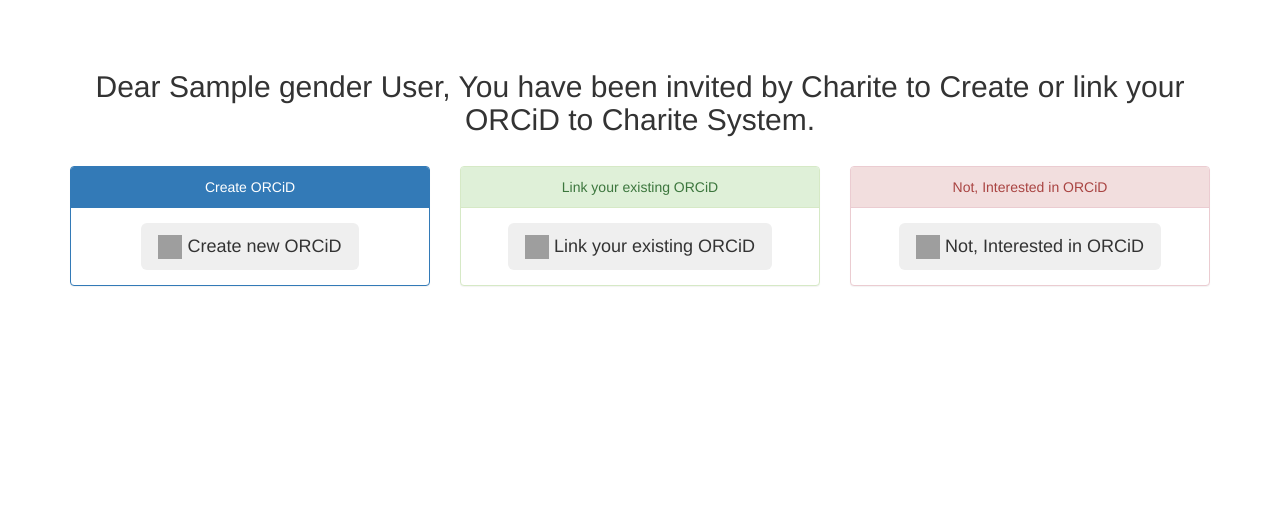
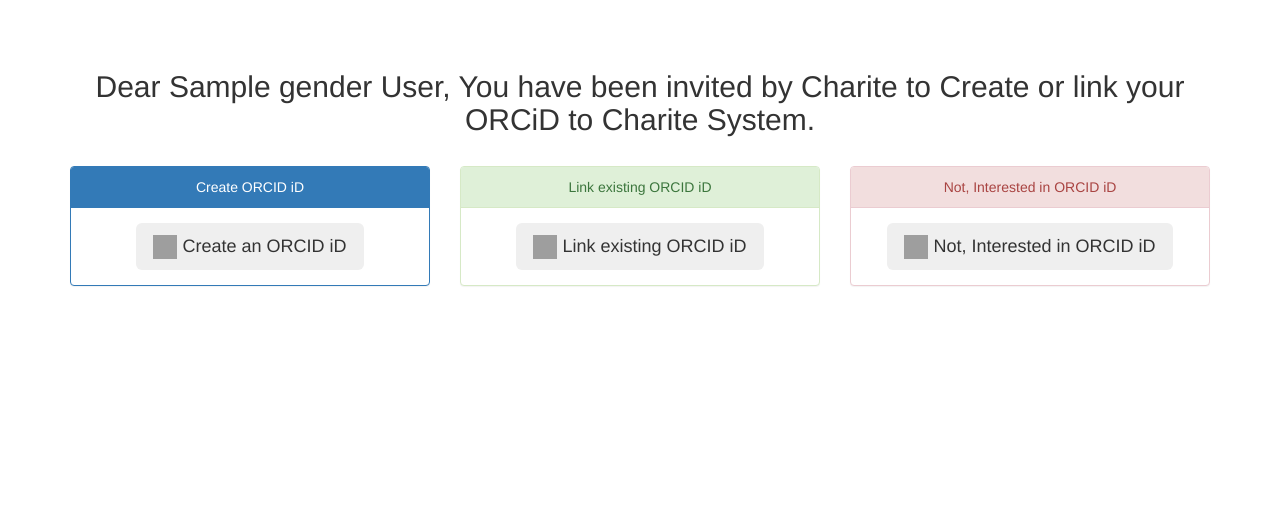
Before and after one commit to kmvinoth/orcid_project, a Django app: template public_api/templates/public_api/member_api_invitation.html in a window 1280 px wide. Shown: the part 137-647 px from the top of the page. Run offline with Django 3.2, Linux system fonts and the light colour scheme; the template is opened without the code that fills it: most values are stand-ins (such as "Sample title", 1, 10 or a date in 2020); some libraries are stand-ins or nearby versions; grey boxes are pictures that could not be loaded.

Commit message:
add javascript for checkboxes & change ORCID to ORCID iD

```diff
--- a/public_api/templates/public_api/member_api_invitation.html
+++ b/public_api/templates/public_api/member_api_invitation.html
@@ -51,14 +51,14 @@
                 <br>
                 <div class="col-sm-4">
                     <div class="panel panel-primary">
-                        <div class="panel-heading text-center">Create ORCiD</div>
+                        <div class="panel-heading text-center">Create ORCID iD</div>
                         <div class="panel-body">
 
                             <form method='get'>
 
                                 <button type="submit" class="btn btn btn-lg center-block js-create-orcid" name="next" value={{ orcid_url_without_login}}>
 
-                                    <img id="orcid-id-logo" src="https://orcid.org/sites/default/files/images/orcid_24x24.png" width="24" height="24" alt="ORCID logo"> Create new ORCiD
+                                    <img id="orcid-id-logo" src="https://orcid.org/sites/default/files/images/orcid_24x24.png" width="24" height="24" alt="ORCID logo"> Create an ORCID iD
 
                                 </button>
 
@@ -69,14 +69,14 @@
                 </div>
                 <div class="col-sm-4">
                     <div class="panel panel-success">
-                        <div class="panel-heading text-center">Link your existing ORCiD</div>
+                        <div class="panel-heading text-center">Link existing ORCID iD</div>
                         <div class="panel-body">
 
                             <form method='get'>
 
                                 <button type="submit" class="btn btn btn-lg center-block js-link-orcid" name="next" value={{ orcid_url_with_login }}>
 
-                                    <img id="orcid-id-logo" src="https://orcid.org/sites/default/files/images/orcid_24x24.png" width="24" height="24" alt="ORCID logo"> Link your existing ORCiD
+                                    <img id="orcid-id-logo" src="https://orcid.org/sites/default/files/images/orcid_24x24.png" width="24" height="24" alt="ORCID logo"> Link existing ORCID iD
 
                                 </button>
 
@@ -88,15 +88,14 @@
 
                 <div class="col-sm-4">
                     <div class="panel panel-danger">
-                        <div class="panel-heading text-center">Not, Interested in ORCiD</div>
+                        <div class="panel-heading text-center">Not, Interested in ORCID iD</div>
                         <div class="panel-body">
 
                             <form method='get'>
-                                {#                            onclick="openForm()"#}
 
                                 <button type="submit" class="btn btn btn-lg center-block", name="next" value="not_interested" >
 
-                                    <img id="orcid-id-logo" src="https://orcid.org/sites/default/files/images/orcid_24x24.png" width="24" height="24" alt="ORCID logo"> Not, Interested in ORCiD
+                                    <img id="orcid-id-logo" src="https://orcid.org/sites/default/files/images/orcid_24x24.png" width="24" height="24" alt="ORCID logo"> Not, Interested in ORCID iD
 
                                 </button>
 
@@ -141,7 +140,7 @@
 
                                             <div class="col-sm-6">
 
-                                                <div class="checkbox" >
+                                                <div class="checkbox" onclick="researcher()">
 
                                                     {{ form.researcher }}
 
@@ -156,7 +155,7 @@
 
                                             <div class="col-sm-6">
 
-                                                <div class="checkbox">
+                                                <div class="checkbox" onclick="orcid()">
 
                                                     {{ form.have_orcid }}
 
@@ -285,6 +284,61 @@
 
         });
 
+        function researcher() {
+
+             if ($('#id_researcher_0').prop("checked")) {
+
+                 $('#id_researcher_1').prop("disabled", true);
+
+                {#console.log("Yes checked");#}
+            }
+            else {
+
+                {#console.log("Yes unchecked");#}
+
+                $('#id_researcher_1').prop("disabled", false);
+
+            }
+
+            if ($('#id_researcher_1').prop("checked")) {
+
+                 $('#id_researcher_0').prop("disabled", true);
+
+                {#console.log("No checked");#}
+            }
+            else {
+
+                {#console.log("No unchecked");#}
+
+                $('#id_researcher_0').prop("disabled", false);
+
+            }
+        }
+
+        function orcid() {
+
+             if ($('#id_have_orcid_0').prop("checked")) {
+
+                 $('#id_have_orcid_1').prop("disabled", true);
+            }
+            else {
+
+                $('#id_have_orcid_1').prop("disabled", false);
+
+            }
+
+            if ($('#id_have_orcid_1').prop("checked")) {
+
+                 $('#id_have_orcid_0').prop("disabled", true);
+
+            }
+            else {
+
+                $('#id_have_orcid_0').prop("disabled", false);
+
+            }
+        }
+
     </script>
 
 {% endblock %}
```
